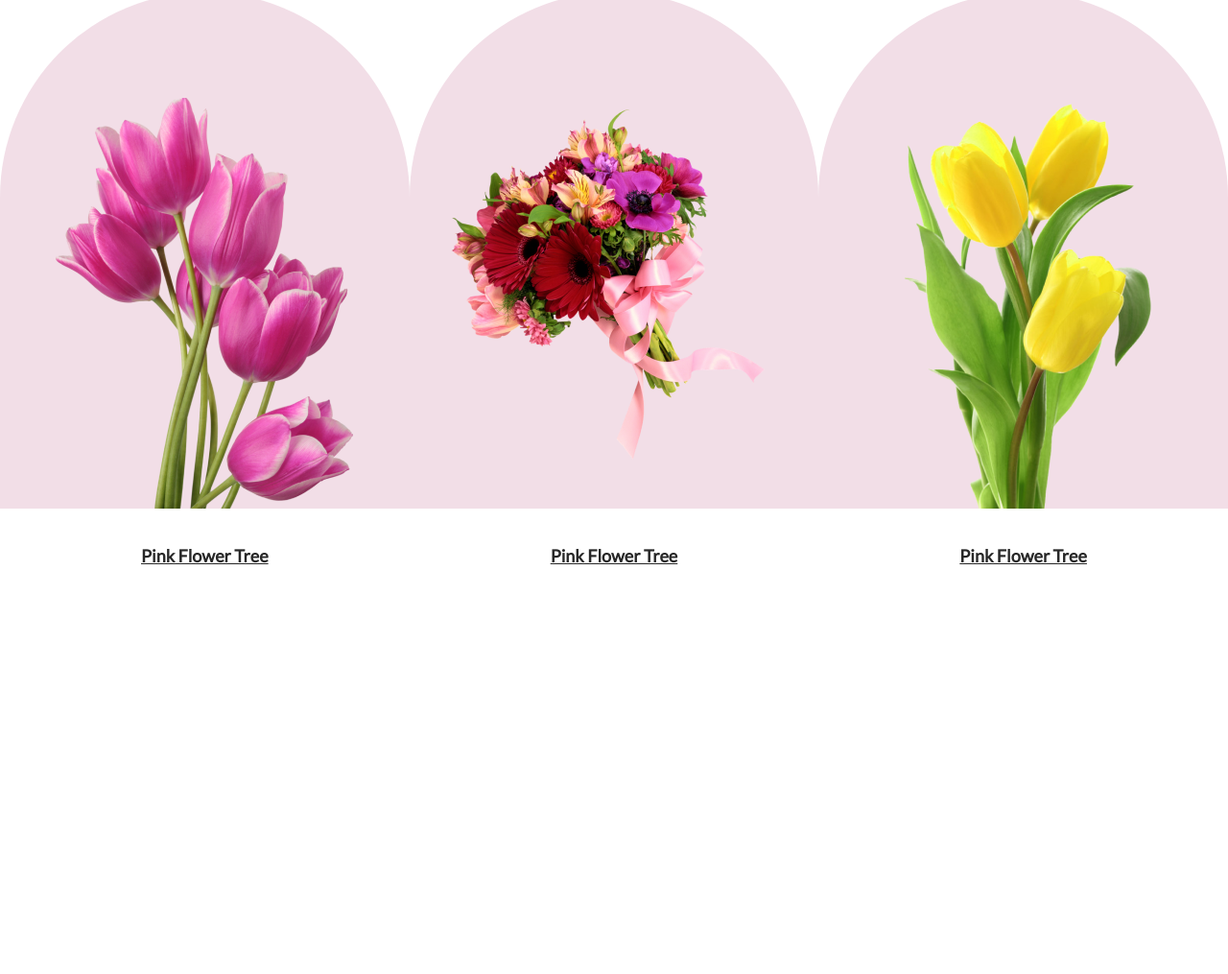
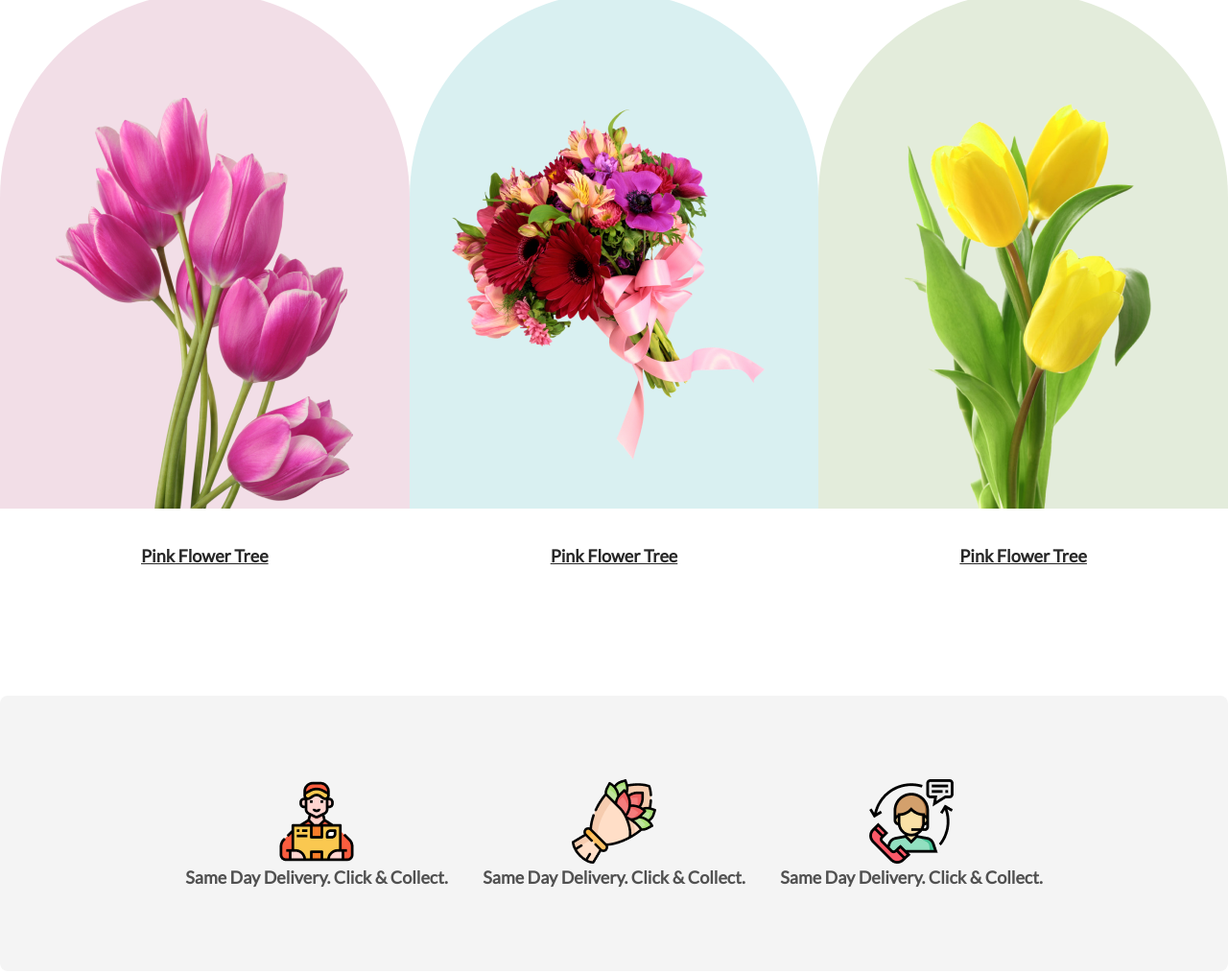
Before and after one commit to musfiqur172/flower-shop, a plain HTML site: page index.html in a window 1280 px wide. Shown: the part 1224-2239 px from the top of the page at 96% size. Before the commit the page ends 1949 px from the top, so only its background shows below. Drawn offline with Linux system fonts and the light colour scheme.

Commit message:
servcie added

```diff
--- a/index.html
+++ b/index.html
@@ -47,14 +47,14 @@
                 <p>content of a page when looking at its layout.</p>
             </div>
             <div class="feature-flowers-container">
-                <div class="flower-item">
+                <div class="flower-item background-1">
                     <img src="Flower Asset/pngwing 6.png" alt="" class="item-1">
                 </div>
-                <div class="flower-item">
+                <div class="flower-item background-2">
                     <img src="Flower Asset/pngwing 5.png" alt="" class="item-2">
 
                 </div>
-                <div class="flower-item">
+                <div class="flower-item background-3">
                     <img src="Flower Asset/pngwing 7.png" alt="" class="item-3">
 
                 </div>
@@ -65,6 +65,23 @@
                 <p>Pink Flower Tree</p>
             </div>
         </section>
+        <section class="service">
+            <div class="service-container">
+                <div class="service-1">
+                    <img src="Flower Asset/Group 57.png" alt="">
+                    <p class="service-description">Same Day Delivery. Click & Collect.</p>
+                </div>
+                <div class="service-2">
+                    <img src="Flower Asset/Group 58.png" alt="">
+                    <p class="service-description">Same Day Delivery. Click & Collect.</p>
+                </div>
+                <div class="service-3">
+                    <img src="Flower Asset/Group 59.png" alt="">
+                    <p class="service-description">Same Day Delivery. Click & Collect.</p>
+                </div>
+            </div>
+
+        </section>
     </main>
     <footer></footer>
 </body>
--- a/styles/style.css
+++ b/styles/style.css
@@ -109,7 +109,6 @@ main {
 }
 
 .flower-item {
-    background-color: #A7216226;
     border-radius: 300px 300px 0 0;
     -webkit-border-radius: 300px 300px 0 0;
     -moz-border-radius: 300px 300px 0 0;
@@ -146,3 +145,36 @@ main {
     /* 145.833% */
     text-decoration-line: underline;
 }
+
+.background-1 {
+    background: rgba(167, 33, 98, 0.15);
+}
+
+.background-2 {
+    background: rgba(5, 151, 160, 0.15);
+}
+
+.background-3 {
+    background: rgba(71, 125, 17, 0.15);
+}
+
+.service {
+    margin-bottom: 128px;
+    padding: 87px 175px;
+    border-radius: 8px;
+    background: rgba(39, 39, 39, 0.05);
+}
+
+.service-container {
+    display: flex;
+    justify-content: space-around;
+    text-align: center;
+}
+
+.service-description {
+    color: rgba(39, 39, 39, 0.80);
+    font-size: 18px;
+    font-style: normal;
+    font-weight: 600;
+    /* 145.833% */
+}
```
